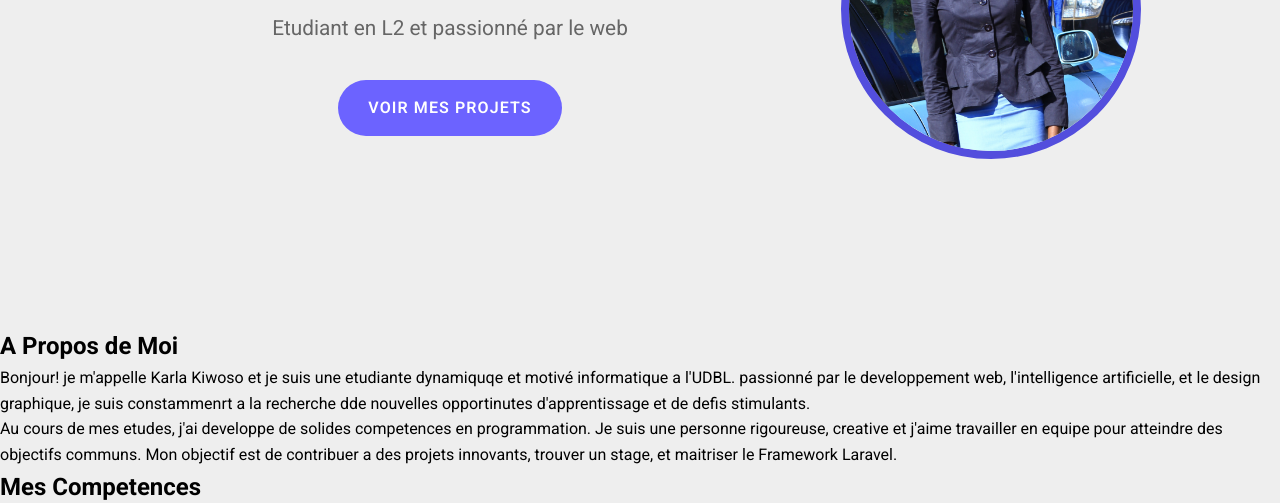
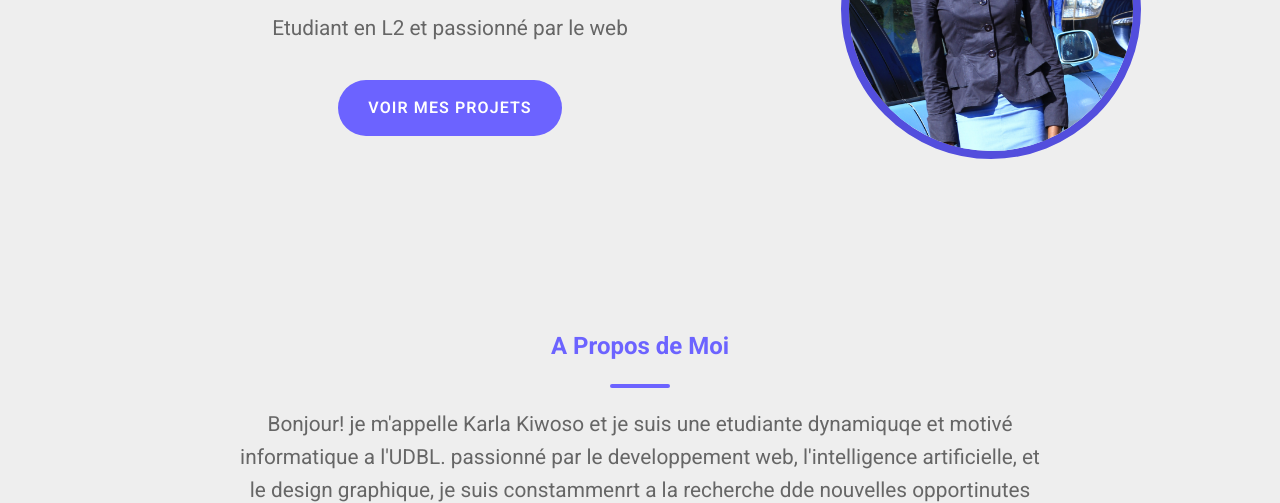
Before and after one commit to karla-bella/Mon-Portfolio-2026, a plain HTML site: page index.html in a window 1280 px wide. Shown: the part 421-924 px from the top of the page. Drawn offline with Linux system fonts and the light colour scheme.

Commit message:
stylisation de la section apropos

```diff
--- a/CSS/style.css
+++ b/CSS/style.css
@@ -125,3 +125,30 @@
     background-color: var(--violet-fonce);
     transform: translateY(-3px);
 }
+.apropos{
+    width: 800px;
+    margin: 6rem  auto;
+    text-align: center;
+}
+section h2{
+    color: var(--violet-doux);
+    font-size: 2.6 rem;
+    font-weight:700;
+    position: relative;
+    text-align: center;
+}
+section h2::after{
+    content: '';
+    display: block;
+    width: 60px;
+    height: 4px;
+    background-color: var(--violet-doux) ;
+    margin: 1.2rem auto;
+    border-radius: 2px;
+}
+
+.apropos p{
+    margin-bottom: 2rem;
+    color: var(--gris-fonce);
+    font-size: 1.3rem;
+}
--- a/index.html
+++ b/index.html
@@ -36,16 +36,16 @@
               <img src="image/Ma photo.JPG" alt="Photo de karla" >
             </div>
         </section>
-        <section>
-            <div>
-                <h1>A Propos de Moi </h1>
+        <section class="apropos">
+            <div >
+                <h2>A Propos de Moi </h2>
                 <p>Bonjour! je m'appelle Karla Kiwoso et je suis une etudiante dynamiquqe et motivé informatique a l'UDBL. passionné par le developpement web, l'intelligence artificielle, et le design graphique, je suis constammenrt a la recherche dde nouvelles  opportinutes d'apprentissage et de defis stimulants.</p>
                 <p>
                     Au cours de mes etudes, j'ai developpe de solides competences en programmation. Je suis une personne rigoureuse, creative et j'aime travailler en equipe pour atteindre des objectifs communs. Mon objectif est de contribuer a des projets innovants, trouver un stage, et maitriser le Framework Laravel.
                 </p>
             </div>
         </section>
-        <section>
+        <section class="competences">
                 <h2>Mes Competences</h2>
             <table>
                 <thead>
```
